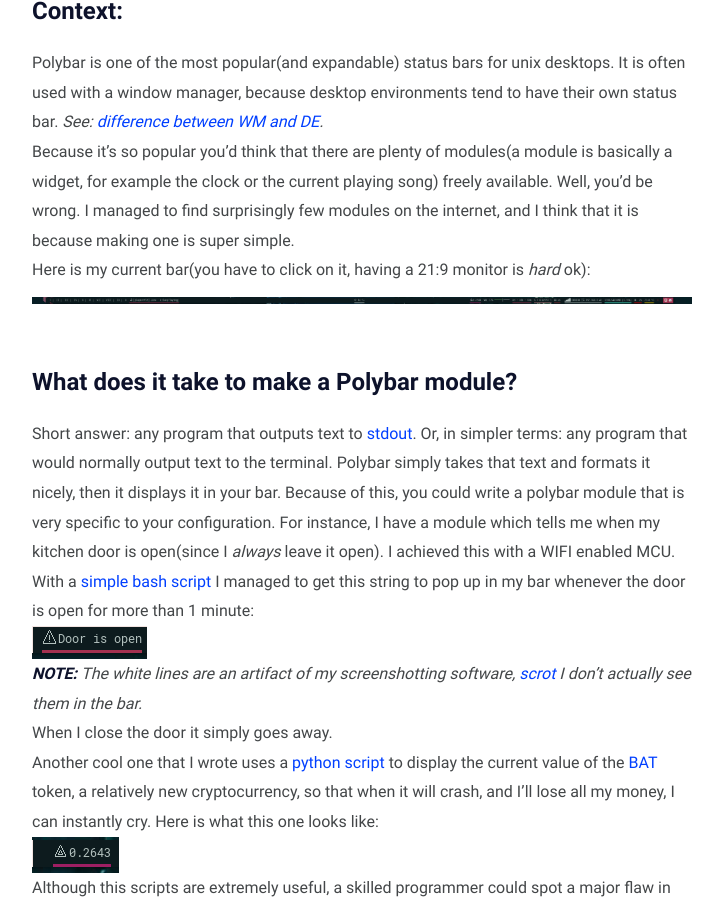
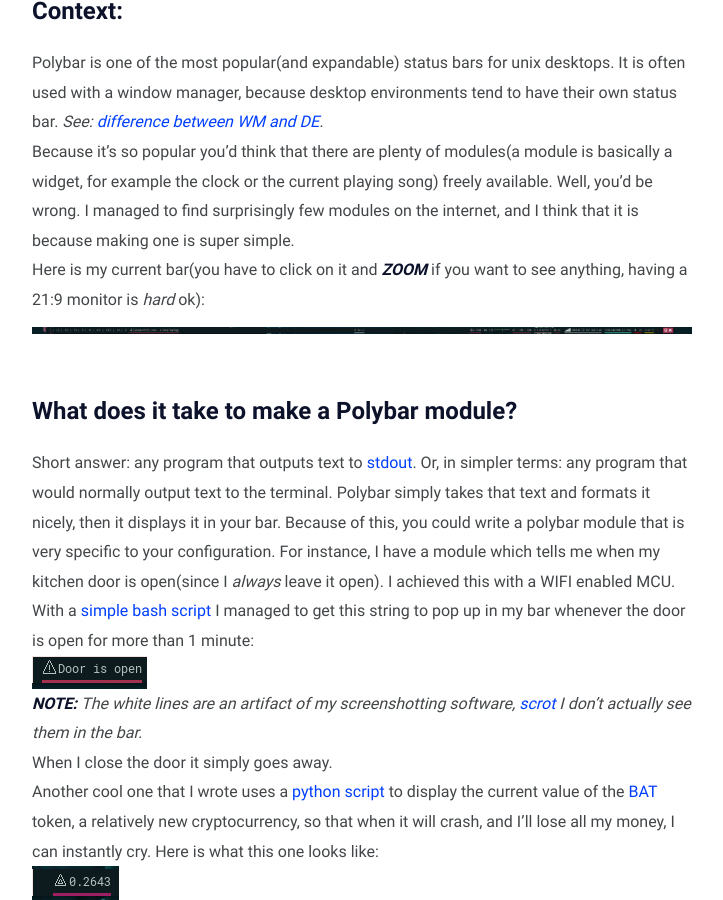
Before and after one commit to Ferryistaken/website, a Jekyll site: the page built from _posts/my-custom-polybar-widgets/2020-07-16-my-custom-polybar-widgets.markdown, in a window 1280 px wide and 900 px high, scrolled down 508 px. Shown: the whole window, without its empty margins (278-1001 px from the left). Built offline with Jekyll 4.4.1, drawn with Linux system fonts in a browser that asks for light colours.

Commit message:
now you can zoom on images

```diff
--- a/_posts/my-custom-polybar-widgets/2020-07-16-my-custom-polybar-widgets.markdown
+++ b/_posts/my-custom-polybar-widgets/2020-07-16-my-custom-polybar-widgets.markdown
@@ -11,7 +11,7 @@ In order to practice [Rust](https://www.rust-lang.org/) development, and to [ric
 # Context:
 Polybar is one of the most popular(and expandable) status bars for unix desktops. It is often used with a window manager, because desktop environments tend to have their own status bar. *See: [difference between WM and DE](https://askubuntu.com/questions/18078/what-is-the-difference-between-a-desktop-environment-and-a-window-manager).* <br>
 Because it's so popular you'd think that there are plenty of modules(a module is basically a widget, for example the clock or the current playing song) freely available. Well, you'd be wrong. I managed to find surprisingly few modules on the internet, and I think that it is because making one is super simple. <br>
-Here is my current bar(you have to click on it, having a 21:9 monitor is *hard* ok): [![my bar](/assets/posts/my-custom-polybar-widgets/fullBar.png)](/assets/posts/my-custom-polybar-widgets/fullBar.png)
+Here is my current bar(you have to click on it and ***ZOOM*** if you want to see anything, having a 21:9 monitor is *hard* ok): [![my bar](/assets/posts/my-custom-polybar-widgets/fullBar.png)](/assets/posts/my-custom-polybar-widgets/fullBar.png)
 
 # What does it take to make a Polybar module?
 Short answer: any program that outputs text to [stdout](https://en.wikipedia.org/wiki/Standard_streams#Standard_output_(stdout)). Or, in simpler terms: any program that would normally output text to the terminal.
```
